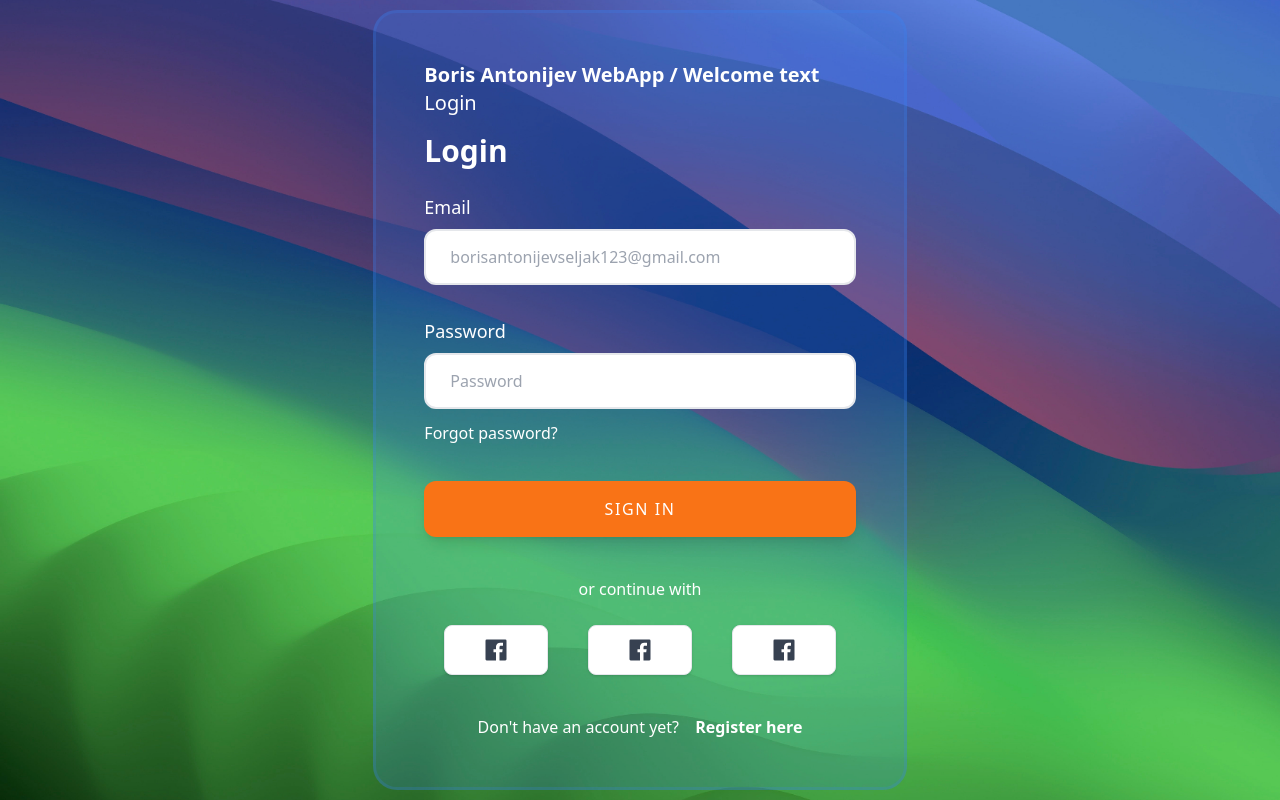
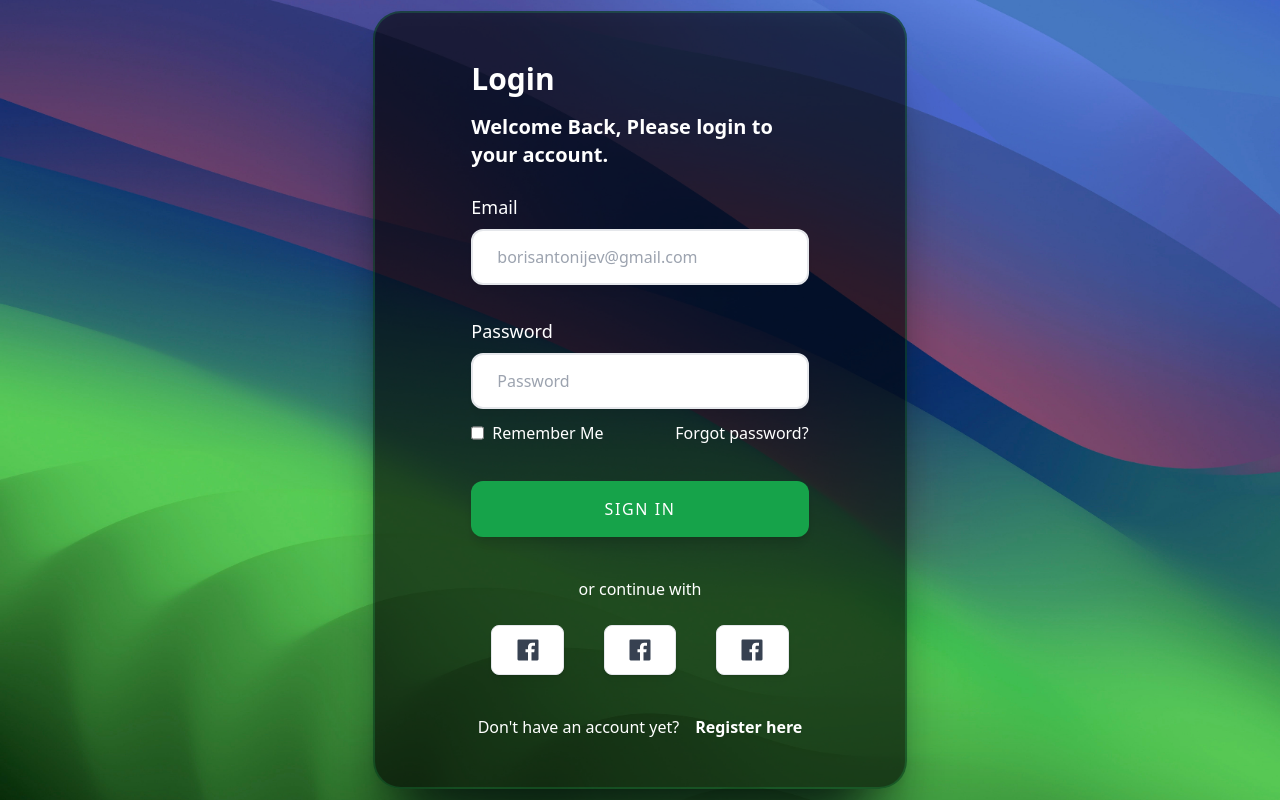
Before and after one commit to fearwarden/Planify, a React (Vite) app in the folder client/: page /login in a window 1280 px wide. Built offline with nearby package versions, Linux system fonts and the light colour scheme.

Commit message:
login izgled update

```diff
--- a/client/src/components/Login/Login.tsx
+++ b/client/src/components/Login/Login.tsx
@@ -71,19 +71,19 @@ function Login() {
 
   return (
     <div className="bg-cover" style={backgroundStyle}>
-      <div className="grid min-h-screen place-items-center">
+      <div className="grid min-h-screen place-items-center drop-shadow-lg">
         <div
-          className="w-11/12 p-12 bg-blue-500 bg-opacity-20 sm:w-8/12 md:w-1/2 lg:w-5/12 rounded-3xl relative"
+          className="w-11/12 p-12 rounded-[28px] bg-black bg-opacity-60 bg-blend-normal sm:w-8/12 md:w-1/2 lg:w-5/12 relative lg:px-24 border-2 border-green-500/20"
           style={{
-            maxWidth: "690px",
-            border: "3px solid rgba(59, 130, 246, 0.2)",
+            maxWidth: "900px",
+            boxShadow: "0 64px 64px -32px rgba(0, 10, 10, 0.9)",
           }}
         >
-          <h1 className="text-xl font-semibold text-white select-none	">
-            Boris Antonijev WebApp / Welcome text{" "}
-            <span className="font-normal">Login</span>
+          {" "}
+          <h1 className="text-3xl font-bold text-white select-none">Login</h1>
+          <h1 className="text-xl font-semibold text-white select-none pt-4">
+            Welcome Back, Please login to your account.
           </h1>
-          <h1 className="text-3xl font-semibold text-white pt-4">Login</h1>
           <div className="mt-6">
             <label
               htmlFor="email"
@@ -95,9 +95,9 @@ function Login() {
               id="email"
               type="email"
               name="email"
-              placeholder="borisantonijevseljak123@gmail.com"
+              placeholder="borisantonijev@gmail.com"
               autoComplete="email"
-              className="block w-full pl-6 mt-2 text-gray-700 bg-white appearance-none focus:outline-none focus:bg-gray-100 focus:shadow-inner rounded-xl h-14 border-2"
+              className="block w-full pl-6 mt-2 text-gray-700 bg-white appearance-none focus:outline-none focus:bg-gray-200 focus:shadow-inner rounded-xl h-14 border-2"
               value={email}
               onChange={(e) => setEmail(e.target.value)}
               required
@@ -119,13 +119,20 @@ function Login() {
               className="block w-full pl-6 mt-2 text-gray-700 bg-white appearance-none focus:outline-none focus:bg-gray-100 focus:shadow-inner rounded-xl h-14 border-2"
               required
             />
-            <p className="flex justify-between mt-3 text-md text-white cursor-pointer hover:text-gray-200">
-              Forgot password?
-            </p>
+            <div className="flex">
+              <label className="flex mt-3 text-md text-white cursor-pointer hover:text-gray-200 mr-auto select-none">
+                <input type="checkbox" className="mr-2" />
+                Remember Me
+              </label>
+              <p className="flex justify-end mt-3 text-md text-white cursor-pointer hover:text-gray-200 select-none">
+                Forgot password?
+              </p>
+            </div>
+
             <button
               type="button"
               onClick={handleLogin}
-              className="w-full py-4 mt-9 font-medium tracking-widest text-white uppercase bg-orange-500 shadow-lg focus:outline-none hover:bg-gray-900 hover:shadow-none rounded-xl"
+              className="w-full py-4 mt-9 font-medium tracking-widest text-white uppercase bg-green-600 shadow-lg focus:outline-none hover:bg-gray-950 hover:shadow-none rounded-xl"
             >
               Sign in
             </button>
@@ -168,9 +175,11 @@ function Login() {
               </div>
             </div>
             <div className="flex flex-col items-center w-full mt-10">
-              <p className="text-md text-white select-none">
-                Don't have an account yet?{" "}
-                <span className="font-semibold pl-3">Register here</span>
+              <p className="text-md text-white select-none flex">
+                Don't have an account yet?
+                <button className="text-md text-white pl-4 font-semibold">
+                  Register here
+                </button>
               </p>
             </div>
           </div>
```
